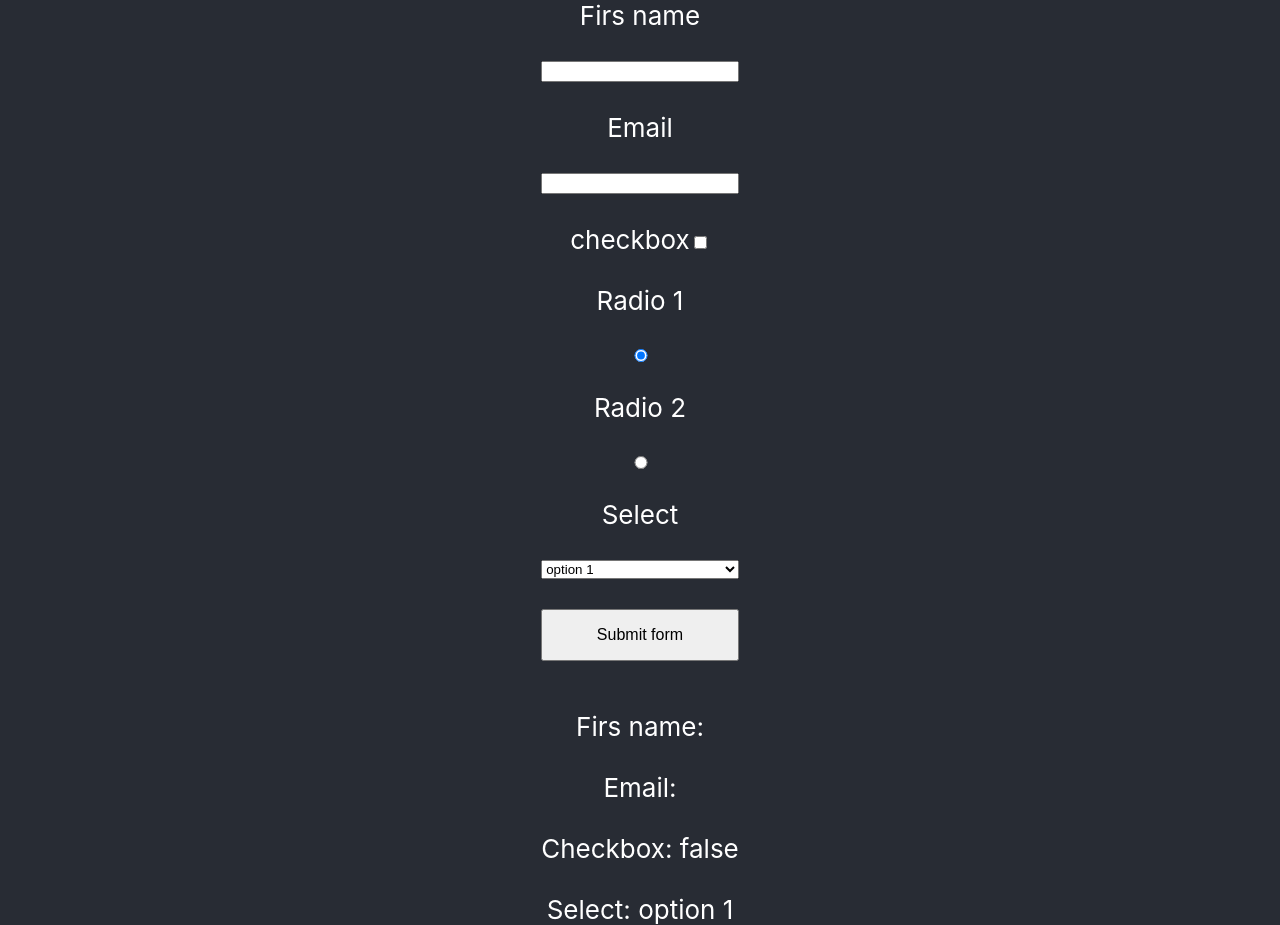
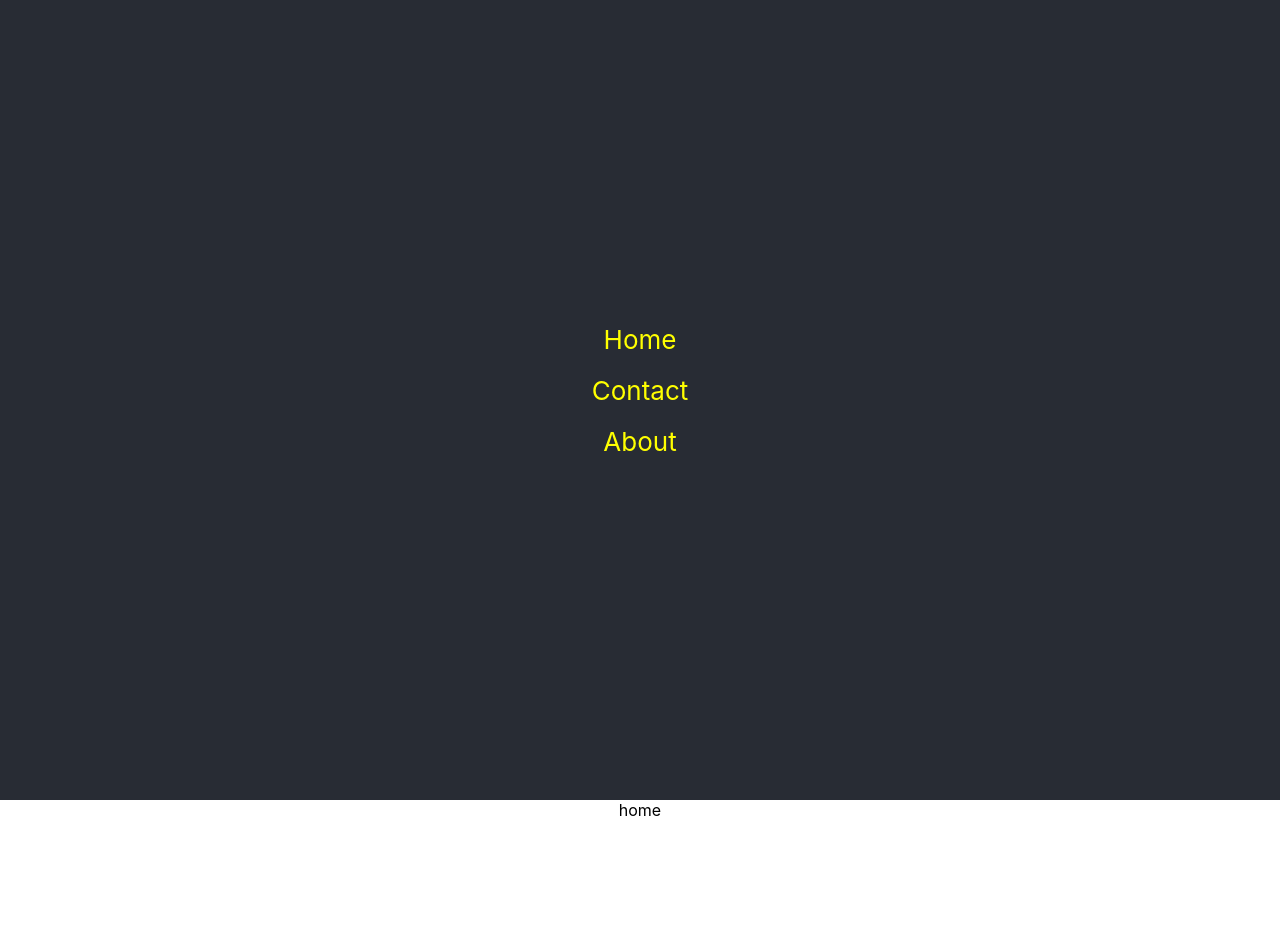
Before and after one commit to molexandev/genius-react, a React (Create React App) app: page / in a window 1280 px wide. After the commit the page ends 820 px from the top, so only its background shows below. Built offline with nearby package versions, Linux system fonts and the light colour scheme.

Commit message:
added routing

```diff
--- a/package.json
+++ b/package.json
@@ -9,6 +9,7 @@
     "lodash": "^4.17.21",
     "react": "^18.3.1",
     "react-dom": "^18.3.1",
+    "react-router-dom": "^7.0.2",
     "react-scripts": "5.0.1",
     "web-vitals": "^2.1.4"
   },
--- a/src/App.css
+++ b/src/App.css
@@ -48,3 +48,12 @@ li {
    border: 1px solid #ffff00;
    list-style: none;
 }
+a {
+   color: #ffff00;
+   text-decoration: none;
+   transition: all 0.3s;
+   margin-bottom: 20px;
+}
+a:hover {
+   color: #f90;
+}
--- a/src/App.js
+++ b/src/App.js
@@ -1,30 +1,32 @@
-// import HelloWoeldComponent from './HelloWorldComponent';
-// import MyClassComponent from './MyClassComponent';
-// import { useEffect, useReducer, useState } from 'react';
-// import CounterComponent from './CounterComponent';
-// import ListComponent from './ListComponent';
-// import TodoClassComponent from './TodoClassComponent';
-// import RenderComponent from './RenderComponent';
-// import UnmountComponent from './UnmountComponent';
-// import { type } from '@testing-library/user-event/dist/type';
-// import UncontroledForm from './.UncontroledForm';
+import { BrowserRouter as Router, Routes, Route, Link } from 'react-router-dom';
+import Home from './pages/home';
+import About from './pages/about';
+import Contacts from './pages/contacts';
+import NotFound from './pages/404';
 import './App.css';
-// import { useState } from 'react';
-import ControledForms from './ControledForms';
-// import InputData from './InputData';
-// import { useCounter } from './useCounter';
-// import ChildComponent from './ChildComponent';
-// import SecondChildComponent from './SecondChildComponent';
-// import { useRef } from 'react';
 
 function App() {
    return (
-      <div className="App">
-         <header className="App-header">
-            {/* <UncontroledForm /> */}
-            <ControledForms />
-         </header>
-      </div>
+      <Router>
+         {' '}
+         {/* Додаємо BrowserRouter */}
+         <div className="App">
+            <header className="App-header">
+               <Link to="/">Home</Link>
+               <Link to="/contacts">Contact</Link>
+               <Link to="/about">About</Link>
+            </header>
+            <main>
+               <Routes>
+                  <Route path="/" element={<Home />} />
+                  <Route path="/contacts" element={<Contacts />} />
+                  <Route path="/about" element={<About />} />
+                  <Route path="*" element={<NotFound />} />{' '}
+                  {/* Універсальний шлях для 404 */}
+               </Routes>
+            </main>
+         </div>
+      </Router>
    );
 }
 
--- a/src/TextInputs.js
+++ b/src/TextInputs.js
@@ -1,6 +1,3 @@
-// import React from 'react';
-import { debounce } from 'lodash';
-
 const TextInputs = ({ value, setValue }) => {
    const hndleNameChange = (event) => {
       const name = event.target.value;
--- /dev/null
+++ b/src/pages/404.js
@@ -0,0 +1,5 @@
+const NotFound = () => {
+   return <div>NotFound</div>;
+};
+
+export default NotFound;
--- /dev/null
+++ b/src/pages/about.js
@@ -0,0 +1,5 @@
+const About = () => {
+   return <h1>About</h1>;
+};
+
+export default About;
--- /dev/null
+++ b/src/pages/contacts.js
@@ -0,0 +1,5 @@
+const Contacts = () => {
+   return <div>Contacts</div>;
+};
+
+export default Contacts;
--- /dev/null
+++ b/src/pages/home.js
@@ -0,0 +1,5 @@
+const Home = () => {
+   return <div>home</div>;
+};
+
+export default Home;
```
Also changed, not shown: 1 other file (tests, documents, lock files or other folders).
